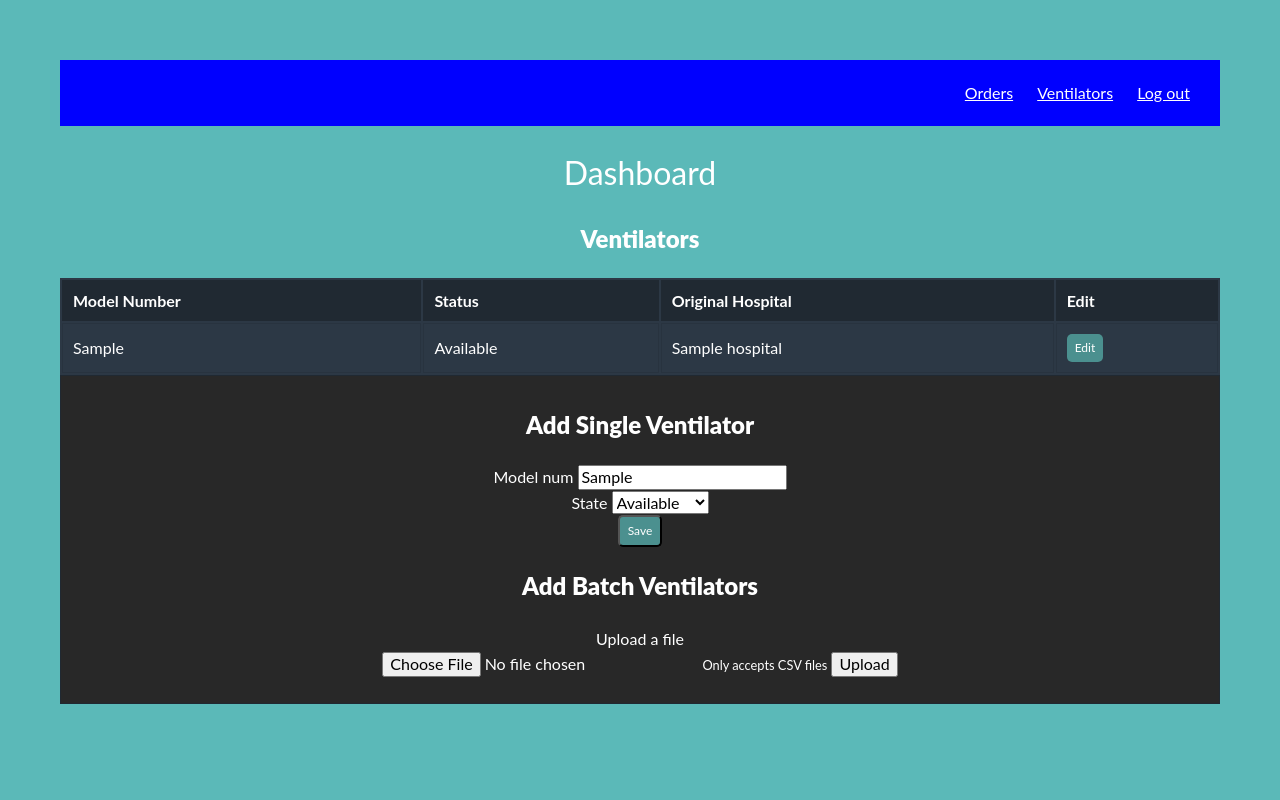
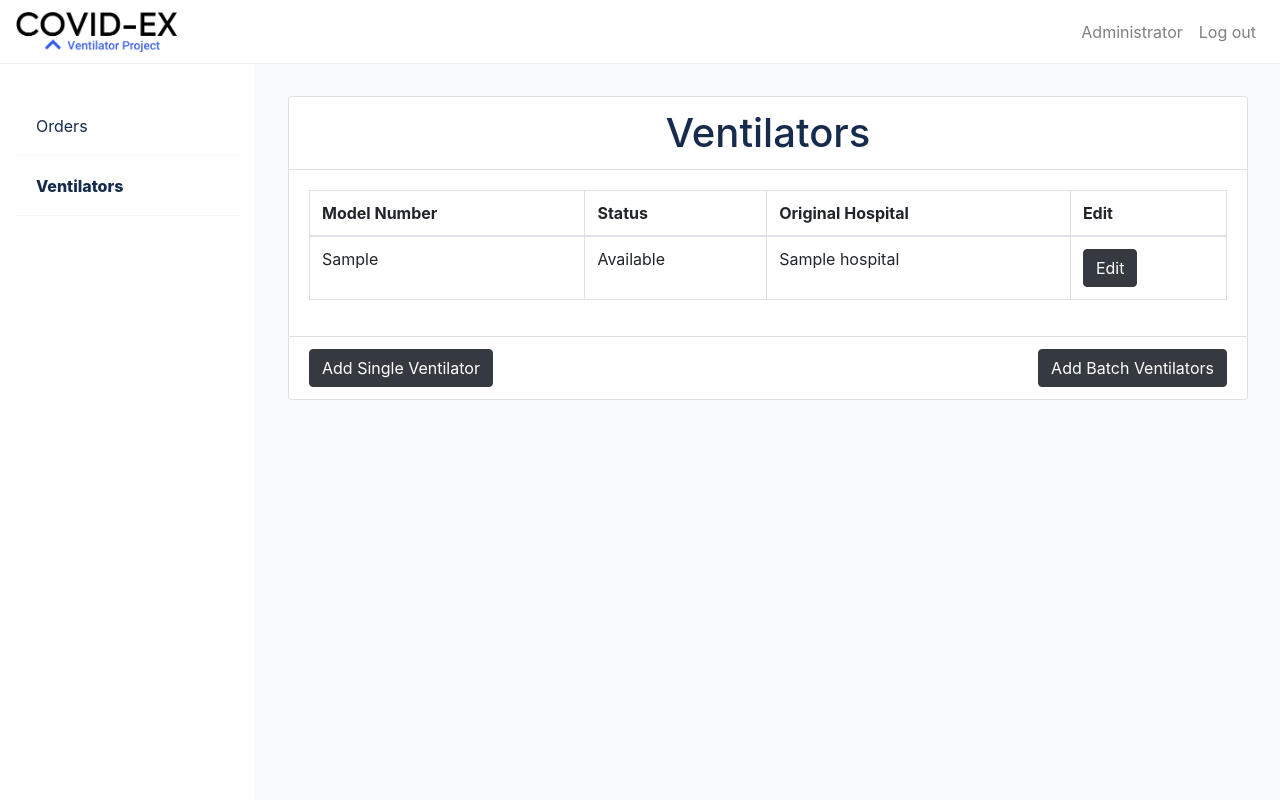
Before and after one commit to Jarred28/covid-ventilator, a Django app: page /ventilators/ in a window 1280 px wide. Run offline with Django 3.2, Linux system fonts and the light colour scheme; a user stored in the database is signed in; tables that the repository leaves empty hold one stand-in row (values such as "Sample post"); some libraries are stand-ins or nearby versions.

Commit message:
update hospital admin ventilator screen

```diff
--- a/static/hospital/css/new.css
+++ b/static/hospital/css/new.css
@@ -38,7 +38,6 @@ body {
   padding-top: 64px;
   margin-left: 256px;
   height: 100%;
-  background-color: #FAFBFC;
   display: flex;
   flex-direction: column;
 }
@@ -54,3 +53,11 @@ body {
 .main-content > .card.fill {
   flex: 1;
 }
+
+.main-content > .card.fixed {
+  overflow: hidden;
+}
+
+.main-content > .card.fixed > .card-body {
+  overflow-y: auto;
+}
--- a/templates/hospital/dashboard.html
+++ b/templates/hospital/dashboard.html
@@ -1,24 +1,29 @@
-{% extends 'base.html' %}
+{% extends 'new_base.html' %}
 {% load rest_framework %}
+
+{% block head %}
+<title>Ventilators - Hospital Administrator</title>
+<link rel="stylesheet" href="/static/css/admin-dashboard.css">
+{% endblock %}
 
 {% block content %}
 
-<h1><b>Dashboard</b></h1>
+<div class="card fixed">
+  <h1 class="card-header bg-white">Ventilators</h1>
+  <div class="card-body">
     {% if messages %}
     <ul class="messages">
         {% for message in messages %}
         <li>{{ message }}</li>
         <form action="{% url 'ventilator-approve' message.extra_tags %}" method="POST">
           {% csrf_token %}
-      <button type='submit'>Approve</button>
+          <button class="btn btn-dark" type='submit'>Approve</button>
         </form>
         {% endfor %}
     </ul>
     {% endif %}
 
-<h2><b>Ventilators</b></h2>
-<main>
-  <table>
+    <table class="table table-bordered">
       <thead>
         <tr>
           <th>Model Number</th>
@@ -33,14 +38,13 @@
           <td data-title='Model Number'>{{ ventilator.model_num }}</td>
           <td data-title='State'>{{ ventilator.state }}</td>
           <td data-title='Original Hospital'>{{ ventilator.owning_hospital.name }}</td>
-        <td class='select'><a class='button' href="{% url 'ventilator-detail' ventilator.id %}">Edit</a></td>
+          <td class='select'><a class='btn btn-dark' href="{% url 'ventilator-detail' ventilator.id %}">Edit</a></td>
         </tr>
         {% endfor %}
       </tbody>
     </table>
-</main>
 
-<div class="form" >
+    <!-- <div class="form">
       <h2><b>Add Single Ventilator</b></h2>
       <form action="{% url 'ventilator-list' %}" method="POST">
         {% csrf_token %}
@@ -56,6 +60,87 @@
         <small>Only accepts CSV files</small>
         <button type="submit">Upload</button>
       </form>
+    </div> -->
+  </div>
+  <div class="card-footer card-footer d-flex justify-content-between bg-white">
+    <button class="btn btn-dark" data-toggle="modal" data-target="#singleVentilatorModal">Add Single Ventilator</button>
+    <button class="btn btn-dark" data-toggle="modal" data-target="#batchVentilatorModal">Add Batch Ventilators</button>
+  </div>
+</div>
+
+<div class="modal fade" id="singleVentilatorModal" tabindex="-1" role="dialog" aria-labelledby="singleVentilatorModal" aria-hidden="true">
+  <div class="modal-dialog" role="document">
+    <form action="{% url 'ventilator-list' %}" method="POST" class="modal-content">
+      <div class="modal-header">
+        <h5 class="modal-title" id="exampleModalLabel">Add Single Ventilator</h5>
+        <button type="button" class="close" data-dismiss="modal" aria-label="Close">
+          <span aria-hidden="true">&times;</span>
+        </button>
+      </div>
+      <div class="modal-body">
+        {% csrf_token %}
+        {% render_form serializer %}
+      </div>
+      <div class="modal-footer">
+        <button type="button" class="btn btn-outline-dark" data-dismiss="modal">Close</button>
+        <button type="submit" class="btn btn-dark">Save</button>
+      </div>
+    </form>
+  </div>
+</div>
+
+<div class="modal fade" id="batchVentilatorModal" tabindex="-1" role="dialog" aria-labelledby="batchVentilatorModal" aria-hidden="true">
+  <div class="modal-dialog" role="document">
+    <form action="{% url 'ventilator-list' %}" method="POST" enctype="multipart/form-data" class="modal-content">
+      <div class="modal-header">
+        <h5 class="modal-title" id="exampleModalLabel">Add Batch Ventilator</h5>
+        <button type="button" class="close" data-dismiss="modal" aria-label="Close">
+          <span aria-hidden="true">&times;</span>
+        </button>
+      </div>
+      <div class="modal-body">
+        {% csrf_token %}
+        <div class="alert alert-info">
+          Only accepts CSV files
+        </div>
+        <label for="file1">Upload a file or drag and drop here</label><br>
+        <div class="draggable-view">
+          <input type="file" id="file1" name="file">
+          <div class="dropzone"></div>
+          <div class="fallback-view">
+            <span class="fallback">No file selected</span>
+          </div>
+          <a id="closeBtn" class="btn btn-link d-none" href="javascript:void(0)">
+            <i class="fa fa-close"></i>
+          </a>
+        </div>
+      </div>
+      <div class="modal-footer">
+        <button type="button" class="btn btn-outline-dark" data-dismiss="modal">Close</button>
+        <button type="submit" class="btn btn-dark">Upload</button>
+      </div>
+    </form>
+  </div>
 </div>
 
 {% endblock %}
+
+{% block script %}
+<script>
+  $('#file1').on('change', function () {
+    var files = $(this)[0].files;
+    if (files.length > 0) {
+      $('.fallback').text(files[0].name);
+      // $('#closeBtn').removeClass('d-none');
+    } else {
+      $('.fallback').text('No file selected');
+      // $('#closeBtn').addClass('d-none');
+    }
+  });
+
+  $('body').on('click', '#closeBtn', function() {
+    $('#file1').reset();
+  });
+</script>
+
+{% endblock %}
--- a/templates/hospital/order.html
+++ b/templates/hospital/order.html
@@ -1,4 +1,4 @@
-{% extends 'base.html' %}
+{% extends 'new_base.html' %}
 {% load rest_framework %}
 
 {% block content %}
```
Also changed, not shown: static/css/admin-dashboard.css (added, +36 -0 lines), templates/registration/login.html (+0 -10 lines), templates/sysoperator/dashboard.html (+5 -5 lines). Lines whose indentation alone changed are shown as unchanged.
